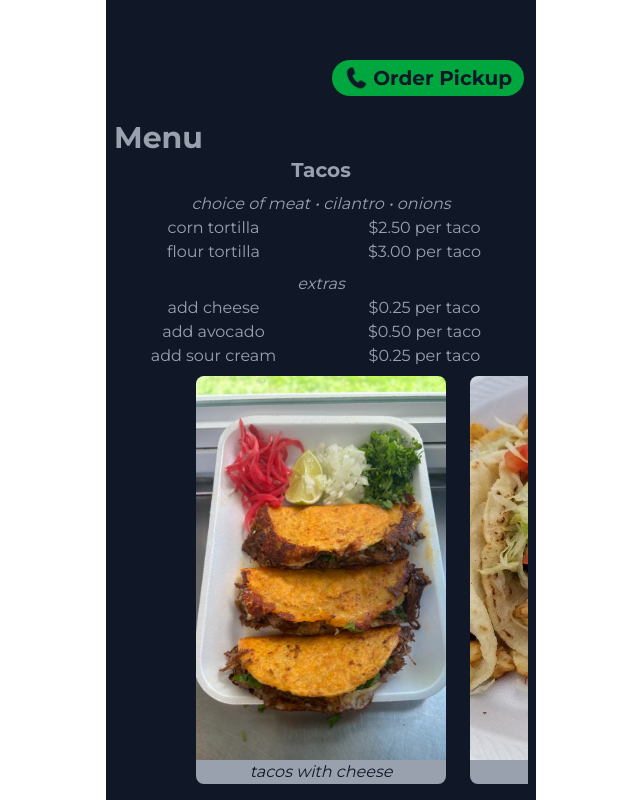
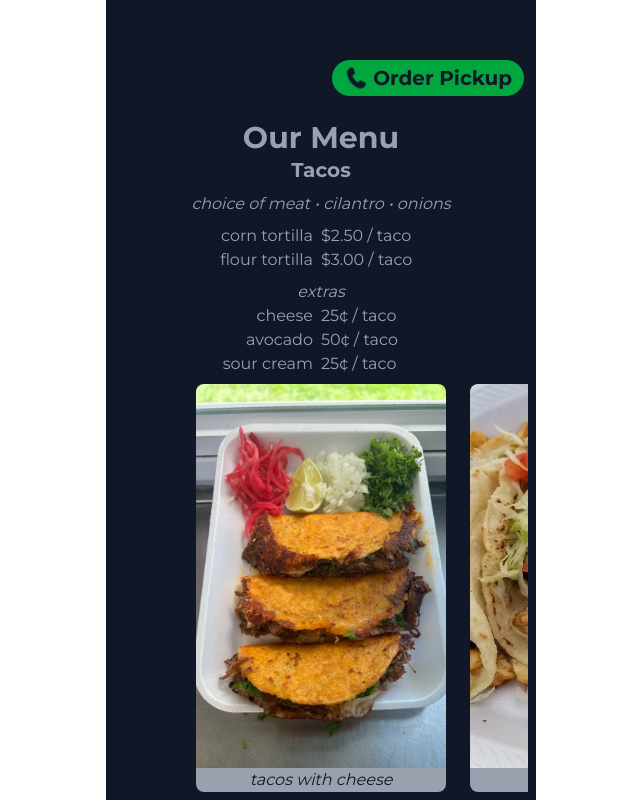
Before and after one commit to rhodesnoahd/sippys-tacos, a Next.js app: page / in a window 1280 px wide. Shown: the part 680-1480 px from the top of the page, without its empty margins (319-959 px from the left). Built offline with nearby package versions, Linux system fonts and the light colour scheme; a web font is replaced by a local one.

Commit message:
adjusted menu style

```diff
--- a/app/page.tsx
+++ b/app/page.tsx
@@ -71,26 +71,24 @@ export default function Home() {
 
       <div className="flex flex-col gap-6">
         <section id="menu" className="mb-6">
-          <h2 className="text-3xl font-bold">Menu</h2>
+          <h2 className="text-center text-3xl font-bold">Our Menu</h2>
           <ul className="flex flex-col gap-4">
             <div className="flex flex-col gap-2">
               <li className="z-10 sticky top-0 w-full text-center text-xl font-bold bg-gray-900">
                 Tacos
               </li>
+              <p className="text-center font-normal italic">
+                choice of meat &bull; cilantro &bull; onions
+              </p>
               <table>
                 <tbody>
                   <tr>
-                    <th colSpan={2} className="font-normal italic">
-                      choice of meat &bull; cilantro &bull; onions
-                    </th>
+                    <td className="pr-2 w-1/2 text-right">corn tortilla</td>
+                    <td className="w-1/2 text-left">$2.50 / taco</td>
                   </tr>
                   <tr>
-                    <td className="pr-2 w-1/2 text-center">corn tortilla</td>
-                    <td className="w-1/2 text-center">$2.50 per taco</td>
-                  </tr>
-                  <tr>
-                    <td className="pr-2 w-1/2 text-center">flour tortilla</td>
-                    <td className="w-1/2 text-center">$3.00 per taco</td>
+                    <td className="pr-2 w-1/2 text-right">flour tortilla</td>
+                    <td className="w-1/2 text-left">$3.00 / taco</td>
                   </tr>
                 </tbody>
               </table>
@@ -102,16 +100,16 @@ export default function Home() {
                     </th>
                   </tr>
                   <tr>
-                    <td className="pr-2 w-1/2 text-center">add cheese</td>
-                    <td className="w-1/2 text-center">$0.25 per taco</td>
+                    <td className="pr-2 w-1/2 text-right">cheese</td>
+                    <td className="w-1/2 text-left">25&cent; / taco</td>
                   </tr>
                   <tr>
-                    <td className="pr-2 w-1/2 text-center">add avocado</td>
-                    <td className="w-1/2 text-center">$0.50 per taco</td>
+                    <td className="pr-2 w-1/2 text-right">avocado</td>
+                    <td className="w-1/2 text-left">50&cent; / taco</td>
                   </tr>
                   <tr>
-                    <td className="pr-2 w-1/2 text-center">add sour cream</td>
-                    <td className="w-1/2 text-center">$0.25 per taco</td>
+                    <td className="pr-2 w-1/2 text-right">sour cream</td>
+                    <td className="w-1/2 text-left">25&cent; / taco</td>
                   </tr>
                 </tbody>
               </table>
@@ -372,7 +370,7 @@ export default function Home() {
           </table>
         </section>
 
-        <section id="contact" className="pb-[1rem]">
+        <section id="contact" className="mb-[42px]">
           <h2 className="text-3xl font-bold">Contact Us</h2>
           <div>
             <span>
```
